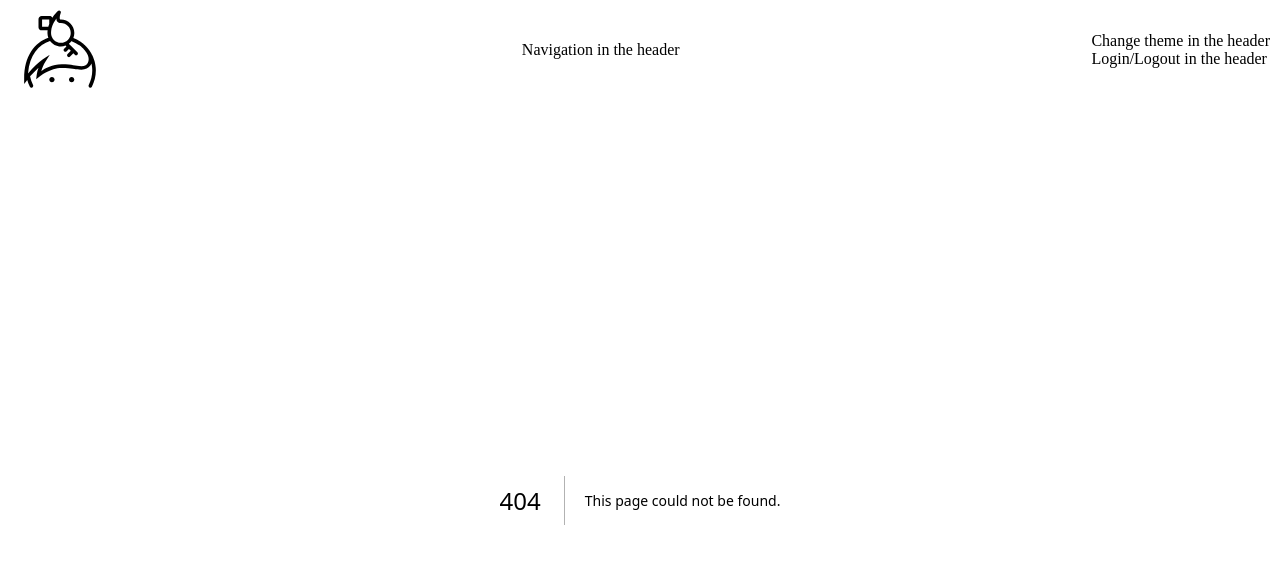
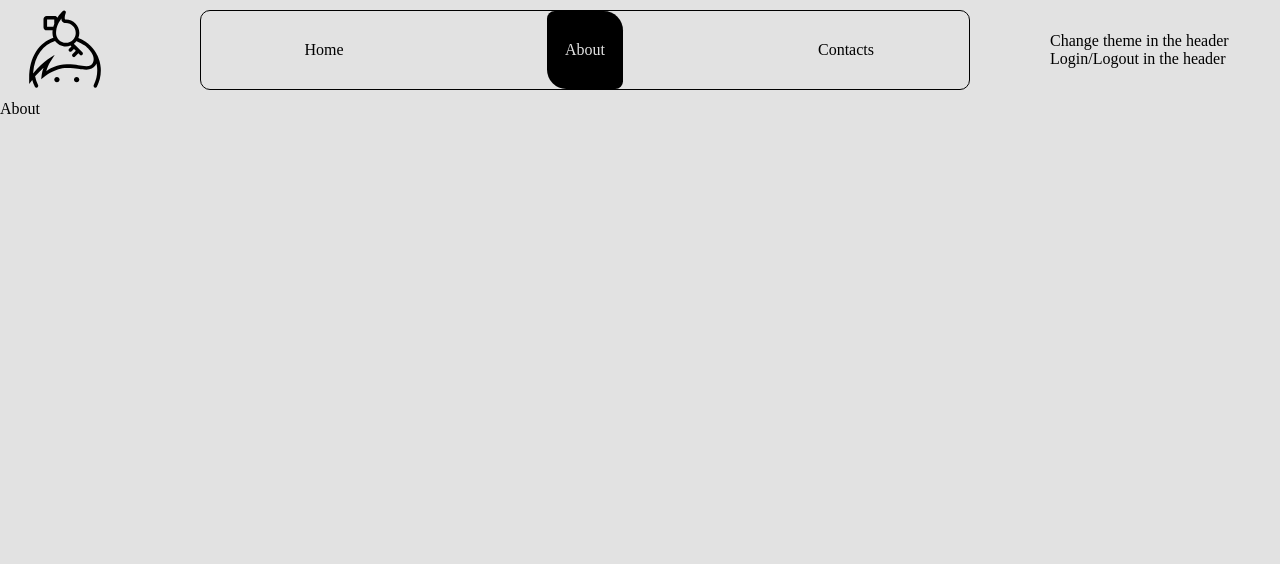
Before and after one commit to FearBeer/teach-me-please, a Next.js app: page /about in a window 1280 px wide. Before the commit this address had no page. Shown: the top 564 px of the page. Built offline with nearby package versions, Linux system fonts and the light colour scheme.

Commit message:
navigation component for the header

```diff
--- /dev/null
+++ b/app/about/page.tsx
@@ -0,0 +1,3 @@
+export default function About() {
+  return <div>About</div>;
+}
--- a/app/components/Header/header.module.scss
+++ b/app/components/Header/header.module.scss
@@ -1,7 +1,8 @@
 .header {
-  height: 100px;
+  display: grid;
+  grid-template-columns: 1fr 7fr 2fr;
+  grid-template-rows: 80px;
+  align-items: center;
+  column-gap: 80px;
   padding: 10px;
-  display: flex;
-  justify-content: space-between;
-  align-items: center;
 }
--- /dev/null
+++ b/app/components/NavLink/navLink.module.scss
@@ -0,0 +1,26 @@
+.navLink {
+  text-decoration: none;
+  color: black;
+  border-radius: 25% 10%;
+  text-transform: capitalize;
+  min-width: 10%;
+  padding: 5px;
+  display: flex;
+  align-items: center;
+  justify-content: center;
+  height: 100%;
+  transition: all 0.5s;
+  &:nth-child(2n) {
+    border-radius: 10% 25%;
+  }
+  &:hover {
+    background-color: black;
+    opacity: 0.5;
+    color: var(--bg-color-main);
+  }
+  &.active {
+    background-color: black;
+    color: var(--bg-color-main);
+    transition: all 0.5s;
+  }
+}
--- /dev/null
+++ b/app/components/NavLink/navLink.tsx
@@ -0,0 +1,24 @@
+'use client';
+import Link from 'next/link';
+import styles from './navLink.module.scss';
+import { usePathname } from 'next/navigation';
+
+type NavLinkProps = {
+  href: string;
+  name: string;
+};
+
+export default function NavLink({ link }: { link: NavLinkProps }) {
+  const pathName = usePathname();
+
+  const style =
+    pathName === link.href
+      ? `${styles.navLink} ${styles.active}`
+      : styles.navLink;
+
+  return (
+    <Link className={style} href={link.href}>
+      {link.name}
+    </Link>
+  );
+}
--- /dev/null
+++ b/app/components/Navigation/navigation.module.scss
@@ -0,0 +1,9 @@
+.nav {
+  display: flex;
+  align-items: center;
+  justify-content: space-around;
+  gap: 15px;
+  height: 100%;
+  border: 1px solid black;
+  border-radius: 10px;
+}
--- /dev/null
+++ b/app/components/Navigation/navigation.tsx
@@ -0,0 +1,18 @@
+import styles from './navigation.module.scss';
+import NavLink from '../NavLink/navLink';
+
+export default function Navigation() {
+  const links = [
+    { href: '/', name: 'home' },
+    { href: '/about', name: 'about' },
+    { href: '/contacts', name: 'contacts' },
+  ];
+
+  return (
+    <nav className={styles.nav}>
+      {links.map((link) => {
+        return <NavLink key={link.name} link={link} />;
+      })}
+    </nav>
+  );
+}
--- /dev/null
+++ b/app/contacts/page.tsx
@@ -0,0 +1,3 @@
+export default function Contacts() {
+  return <div>Contacts</div>;
+}
--- a/app/layout.tsx
+++ b/app/layout.tsx
@@ -3,6 +3,7 @@ import './globals.scss';
 import Header from './components/Header/header';
 import Image from 'next/image';
 import logo from '../public/images/logo.svg';
+import Navigation from './components/Navigation/navigation';
 
 export const metadata: Metadata = {
   title: 'Научи меня, пожалуйста',
@@ -23,11 +24,12 @@ export default function RootLayout({
             style={{
               width: '100px',
               height: '100%',
+              justifySelf: 'center',
             }}
             alt='logo'
             priority={true}
           />
-          <p>Navigation in the header</p>
+          <Navigation />
           <div>
             <p>Change theme in the header</p>
             <p>Login/Logout in the header</p>
```
